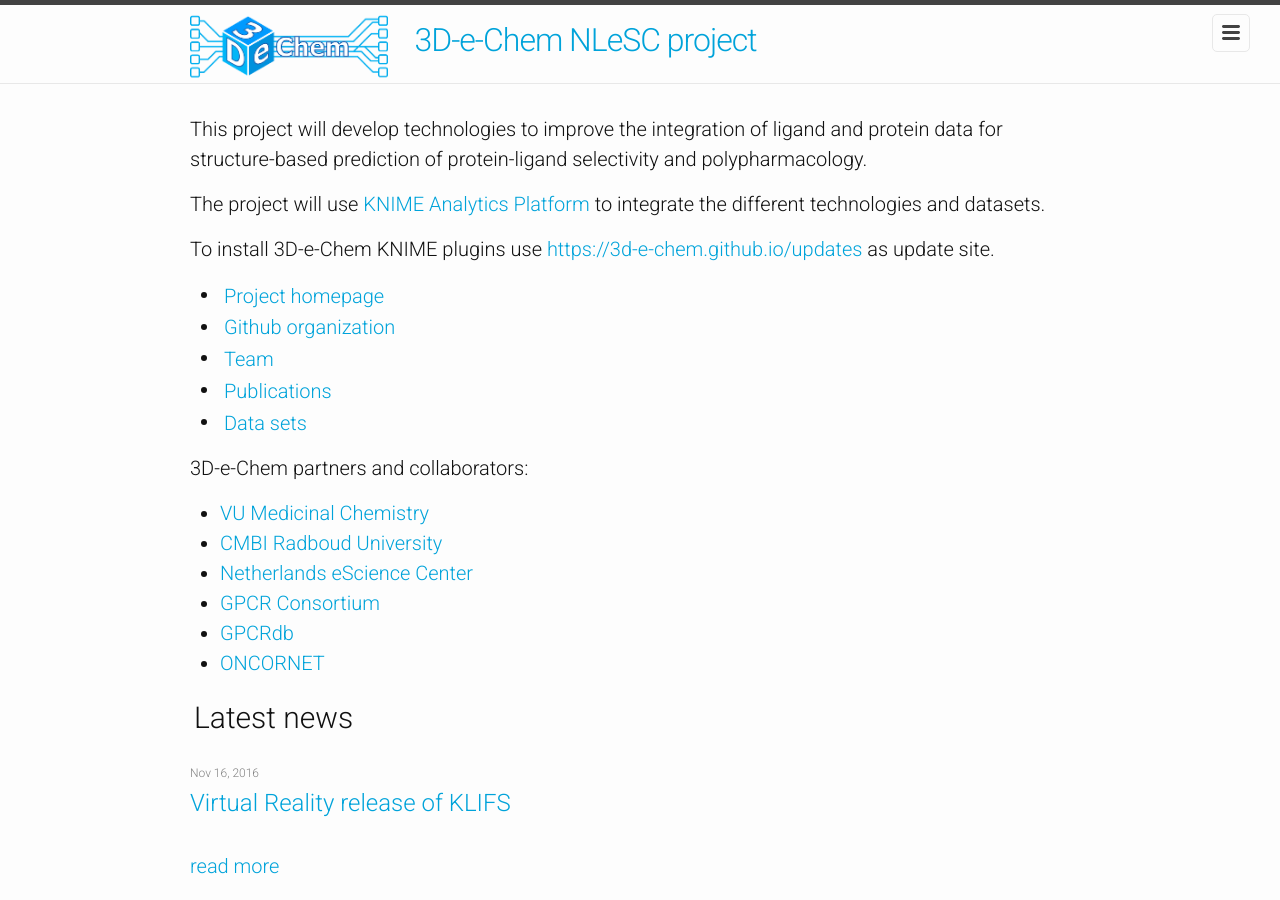
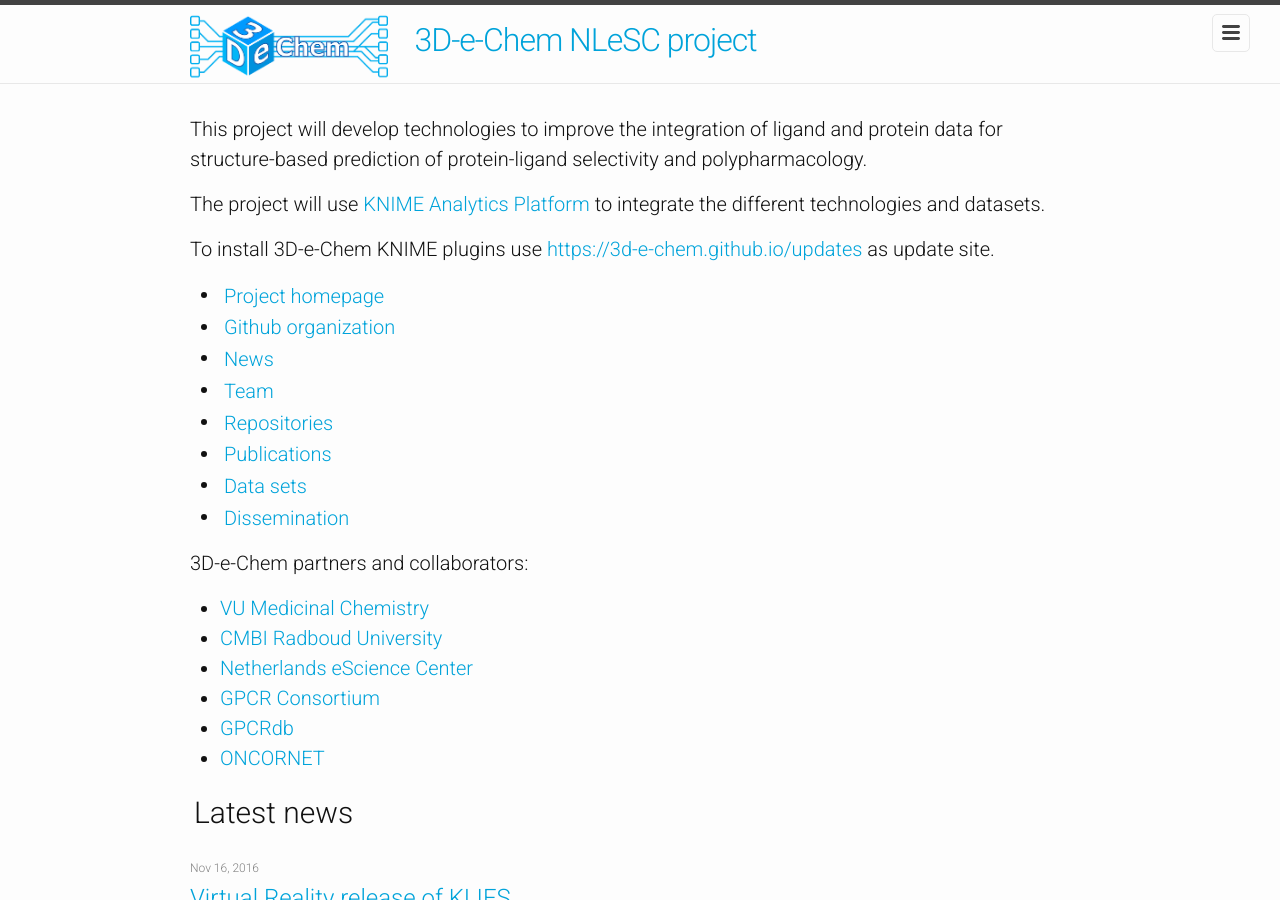
Before and after one commit to 3D-e-Chem/3D-e-Chem.github.io, a Jekyll site: the page built from index.html, in a window 1280 px wide and 900 px high. Built offline with Jekyll 4.4.1, drawn with Linux system fonts in a browser that asks for light colours; a style sheet for code colours, icons or effects is not loaded.

Commit message:
Sync navbars
Fixes #5

```diff
--- a/_includes/menuitems.html
+++ b/_includes/menuitems.html
@@ -13,4 +13,5 @@
 <a class="page-link" href="{{ 'team.html' | prepend: site.baseurl }}"><span class="octicon octicon-organization"></span><span class="octitext">Team</span></a>
 <a class="page-link" href="{{ '/#repositories' | prepend: site.baseurl }}"><span class="octicon octicon-repo"></span><span class="octitext">Repositories</span></a>
 <a class="page-link" href="{{ '/#publications' | prepend: site.baseurl }}"><span class="octicon octicon-book"></span><span class="octitext">Publications</span></a>
+<a class="page-link" href="{{ '/#data' | prepend: site.baseurl }}"><span class="octicon octicon-file-binary"></span><span class="octitext">Data sets</span></a>
 <a class="page-link" href="{{ '/#dissemination' | prepend: site.baseurl }}"><span class="octicon octicon-briefcase"></span><span class="octitext">Dissemination</span></a>
--- a/index.html
+++ b/index.html
@@ -14,9 +14,12 @@
     {% if site.urls.organization %}
     <li><a href="{{ site.urls.organization }}"><span class="octicon octicon-mark-github"></span><span class="octitext">Github organization</span></a></li>
     {% endif %}
+    <li><a href="{{ 'news.html' | prepend: site.baseurl }}"><span class="octicon octicon-radio-tower"></span><span class="octitext">News</span></a></li>
     <li><a href="{{ 'team.html' | prepend: site.baseurl }}"><span class="octicon octicon-organization"></span><span class="octitext">Team</span></a></li>
-    <li><a href="#publ"><span class="octicon octicon-book"></span><span class="octitext">Publications</span></a></li>
-    <li><a href="#data"><span class="octicon octicon-file-binary"></span><span class="octitext">Data sets</span></a></li>
+    <li><a href="{{ '/#repositories' | prepend: site.baseurl }}"><span class="octicon octicon-repo"></span><span class="octitext">Repositories</span></a></li>
+    <li><a href="{{ '/#publications' | prepend: site.baseurl }}"><span class="octicon octicon-book"></span><span class="octitext">Publications</span></a></li>
+    <li><a href="{{ '/#data' | prepend: site.baseurl }}"><span class="octicon octicon-file-binary"></span><span class="octitext">Data sets</span></a></li>
+    <li><a href="{{ '/#dissemination' | prepend: site.baseurl }}"><span class="octicon octicon-briefcase"></span><span class="octitext">Dissemination</span></a></li>
 </ul>
 
 <p>3D-e-Chem partners and collaborators:</p>
@@ -36,7 +39,6 @@
 {% include repositories.html %}
 
 <p></p>
-<a name="publ">
 {% include publications.html %}
 
 <p></p>
```
